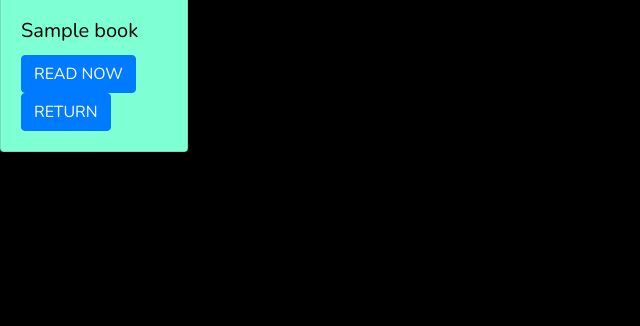
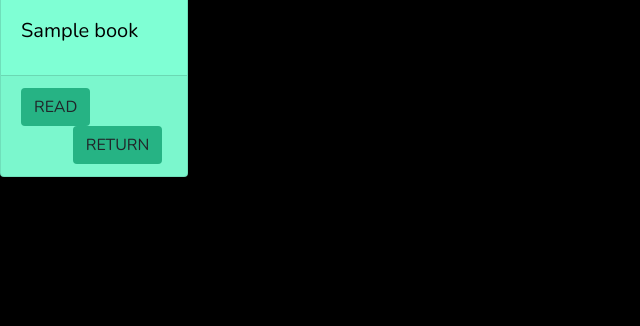
Before and after one commit to neelstrongarm/library, a Flask app: template templates/homepage.html in a window 1280 px wide. Shown: the part 474-800 px from the top of the page, without its empty margins (0-640 px from the left). Run offline with Flask 2, Linux system fonts and the light colour scheme; the template is opened without the code that fills it: most values are stand-ins (such as "Sample title", 1, 10 or a date in 2020); some libraries are stand-ins or nearby versions.

Commit message:
Update homepage.html

```diff
--- a/templates/homepage.html
+++ b/templates/homepage.html
@@ -56,14 +56,22 @@
                     <img src="static/{{ i }}Cover.jpg" class="card-img-top" alt="..." width=100 height=350>
                     <div class="card-body">
                         <h5 class="card-title">{{ books[i] }}</h5>
-                        <form action = '/pages' method = "post">
-                            <button type="submit" class="btn btn-primary" name = "selected" value = "{{i}}">READ NOW</button>
-                        </form>
+                        <!-- <form action = '/pages' method = "post">
+                            <button type="submit" class="btn button1" name = "selected" value = "{{i}}">READ NOW</button>
+                        </form> -->
                         <!-- <a href="#" class="btn btn-primary">READ NOW</a> -->
-                        <form action="/returnBook" method="POST">
-                            <button type="submit" class="btn btn-primary" name = "selected" value = "{{i}}">RETURN</button>
-                        </form>
+                        <!-- <form action="/returnBook" method="POST">
+                            <button type="submit" class="btn button1" name = "selected" value = "{{i}}">RETURN</button>
+                        </form> -->
                     </div>
+                        <div class="card-footer">
+                            <form action = '/pages' method = "post" style="float: left;">
+                                <button type="submit" class="btn button1" name = "selected" value = "{{i}}">READ</button>
+                            </form>
+                            <form style="float: right;" action="/returnBook" method="POST">
+                                <button  type="submit" name = "selected" class="btn button1" value = "{{i}}">RETURN</button>
+                            </form>
+                        </div>
                 </div>
             </div>
         {% endfor %}
```
